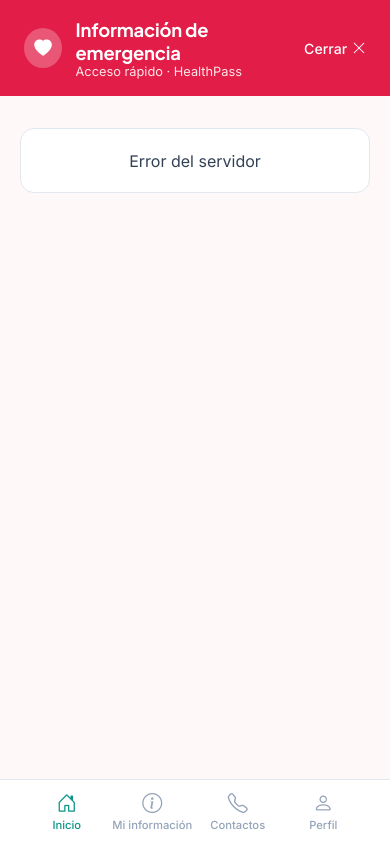
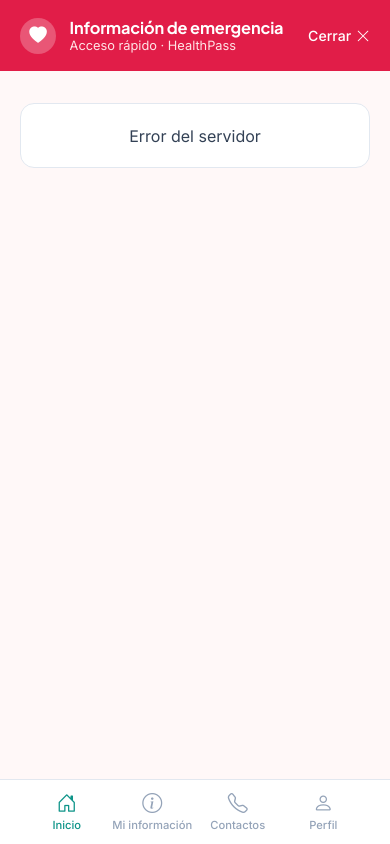
Before and after one commit to MarianaMS2000/healthpass, a plain HTML site: page frontend/emergency.html in a window 390 px wide. Drawn offline with nearby package versions, Linux system fonts and the light colour scheme; no server answers.

Commit message:
CORRECCIONES 5.0

```diff
--- a/frontend/css/dashboard.css
+++ b/frontend/css/dashboard.css
@@ -20,14 +20,14 @@ body {
     width: 100%;
     background-color: #0d9488;
     color: #ffffff;
-    padding: 2.2rem 1.5rem 4rem 1.5rem;
+    padding: 2.2rem 1.25rem 4rem 1.25rem;
     display: flex;
     justify-content: center;
 }
 
 .header-inner {
     width: 100%;
-    max-width: 580px; /* Alineado con el bloque central */
+    max-width: 680px; /* Alineado con el bloque central (720px - márgenes) */
     display: flex;
     justify-content: space-between;
     align-items: center;
--- a/frontend/css/emergency.css
+++ b/frontend/css/emergency.css
@@ -20,7 +20,7 @@ body {
     width: 100%;
     background-color: #e11d48;
     color: #ffffff;
-    padding: 1.1rem 1.5rem;
+    padding: 1.1rem 1.25rem;
     display: flex;
     justify-content: center;
     position: sticky;
@@ -30,16 +30,18 @@ body {
 
 .header-inner {
     width: 100%;
-    max-width: 580px;
+    max-width: 680px; /* mismo ancho útil que las tarjetas (720px - márgenes) para que todo quede alineado y centrado */
     display: flex;
     justify-content: space-between;
     align-items: center;
+    gap: 1rem;
 }
 
 .header-title-box {
     display: flex;
     align-items: center;
     gap: 0.85rem;
+    min-width: 0;
 }
 
 .header-icon-wrapper {
@@ -66,6 +68,8 @@ body {
 }
 
 .close-btn {
+    flex-shrink: 0;
+    white-space: nowrap;
     color: #ffffff;
     text-decoration: none;
     font-size: 0.88rem;
--- a/frontend/css/refine.css
+++ b/frontend/css/refine.css
@@ -207,3 +207,17 @@ body {
         animation: none !important;
     }
 }
+
+/* Cabecera de emergencia en móvil: título y "Cerrar" con aire entre sí */
+@media (max-width: 560px) {
+    .emergency-header .header-icon-wrapper {
+        width: 36px;
+        height: 36px;
+        flex-shrink: 0;
+    }
+
+    .emergency-header .header-title-box h1 {
+        font-size: 1.02rem;
+        line-height: 1.2;
+    }
+}
```
